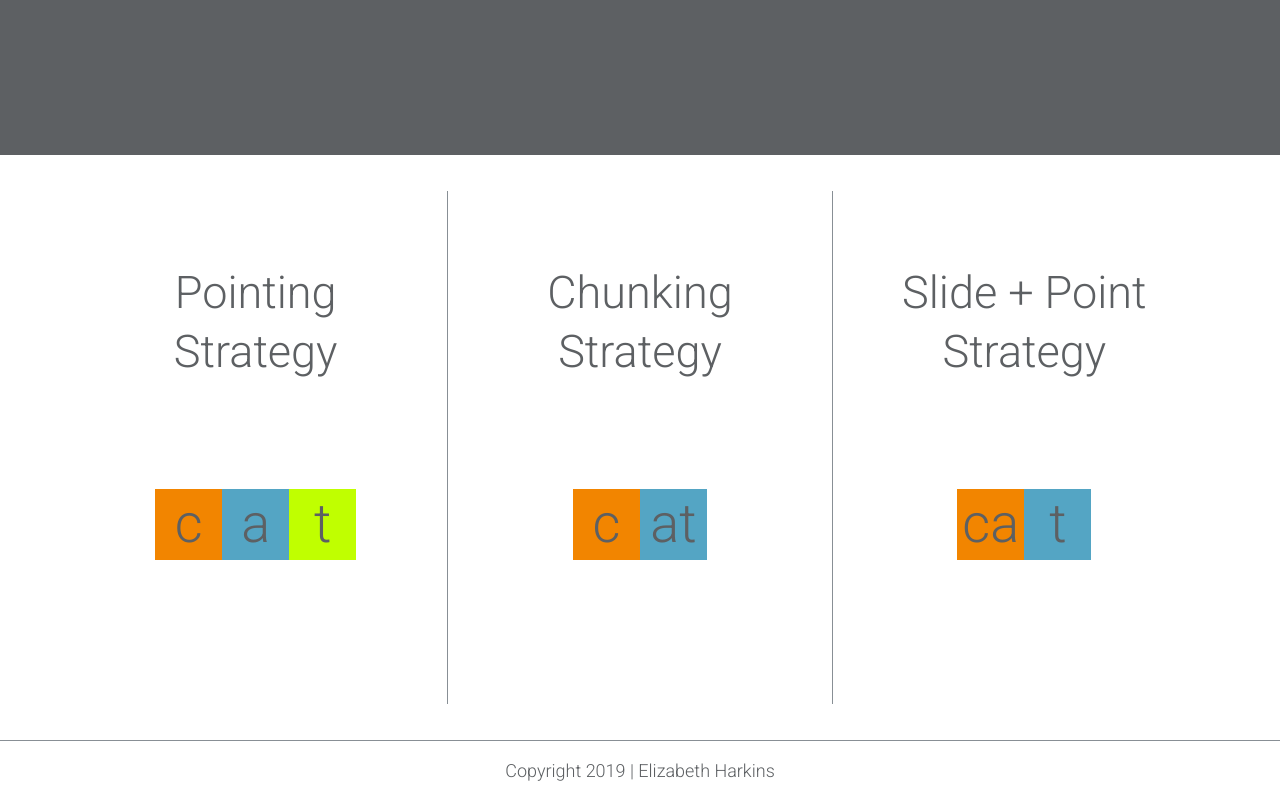
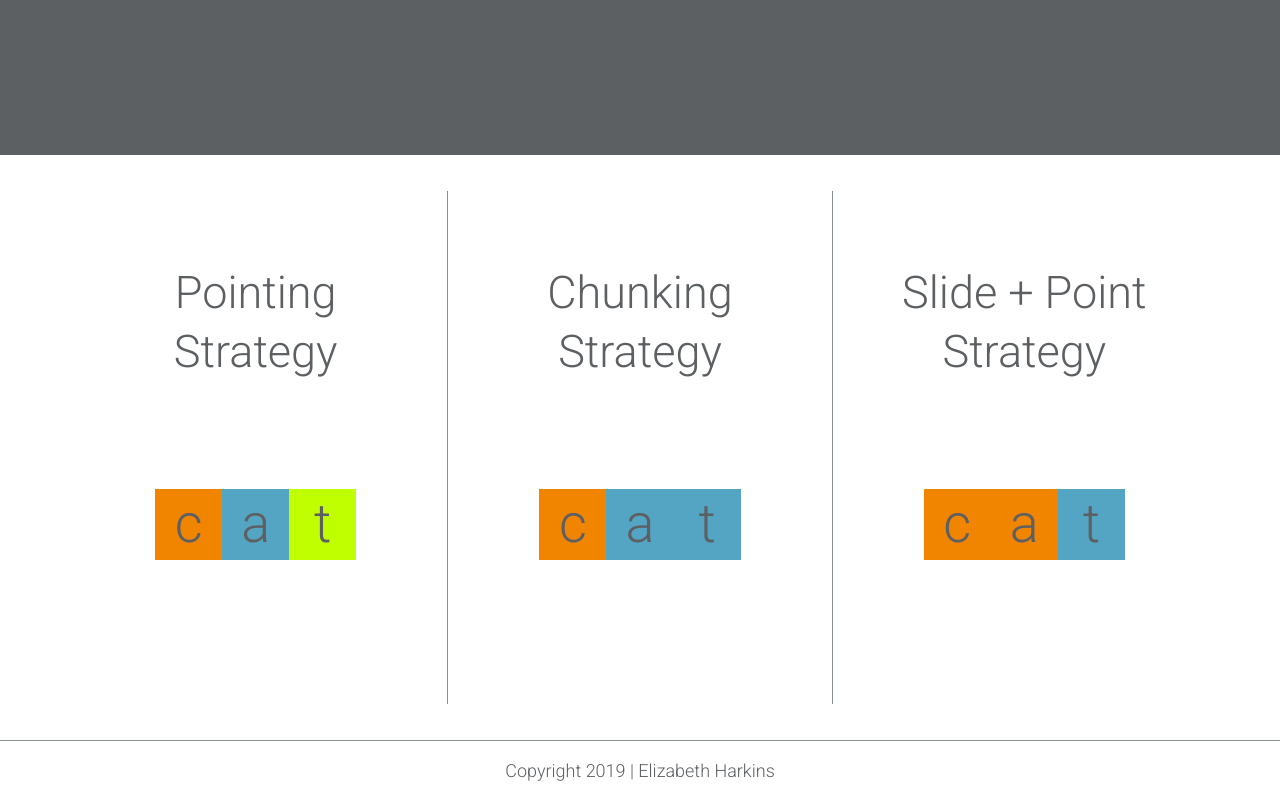
Before and after one commit to BetsL/read, a plain HTML site: page index.html in a window 1280 px wide. Shown: the part 531-1331 px from the top of the page. Drawn offline with nearby package versions, Linux system fonts and the light colour scheme.

Commit message:
changed the phonics containers to make them equal

```diff
--- a/index.html
+++ b/index.html
@@ -54,13 +54,13 @@
                   <div id="strategy-2" class="strategies-items">
                       <article>
                           <h2><a href="">Chunking Strategy</a></h2>
-                          <p class="example"><span id="phonic-1">c</span><span id="phonic-2">at</span></p>
+                          <p class="example"><span id="phonic-1">c</span><span id="phonic-2">a</span><span id="phonic-2">t</span></p>
                       </article>
                   </div>
                   <div id="strategy-3" class="strategies-items">
                       <article>
                           <h2><a href="">Slide + Point Strategy</a></h2>
-                          <p class="example"><span id="phonic-1">ca</span><span id="phonic-2">t</span></p>
+                          <p class="example"><span id="phonic-1">c</span><span id="phonic-1">a</span><span id="phonic-2">t</span></p>
                       </article>
                   </div>
               </div>
```
